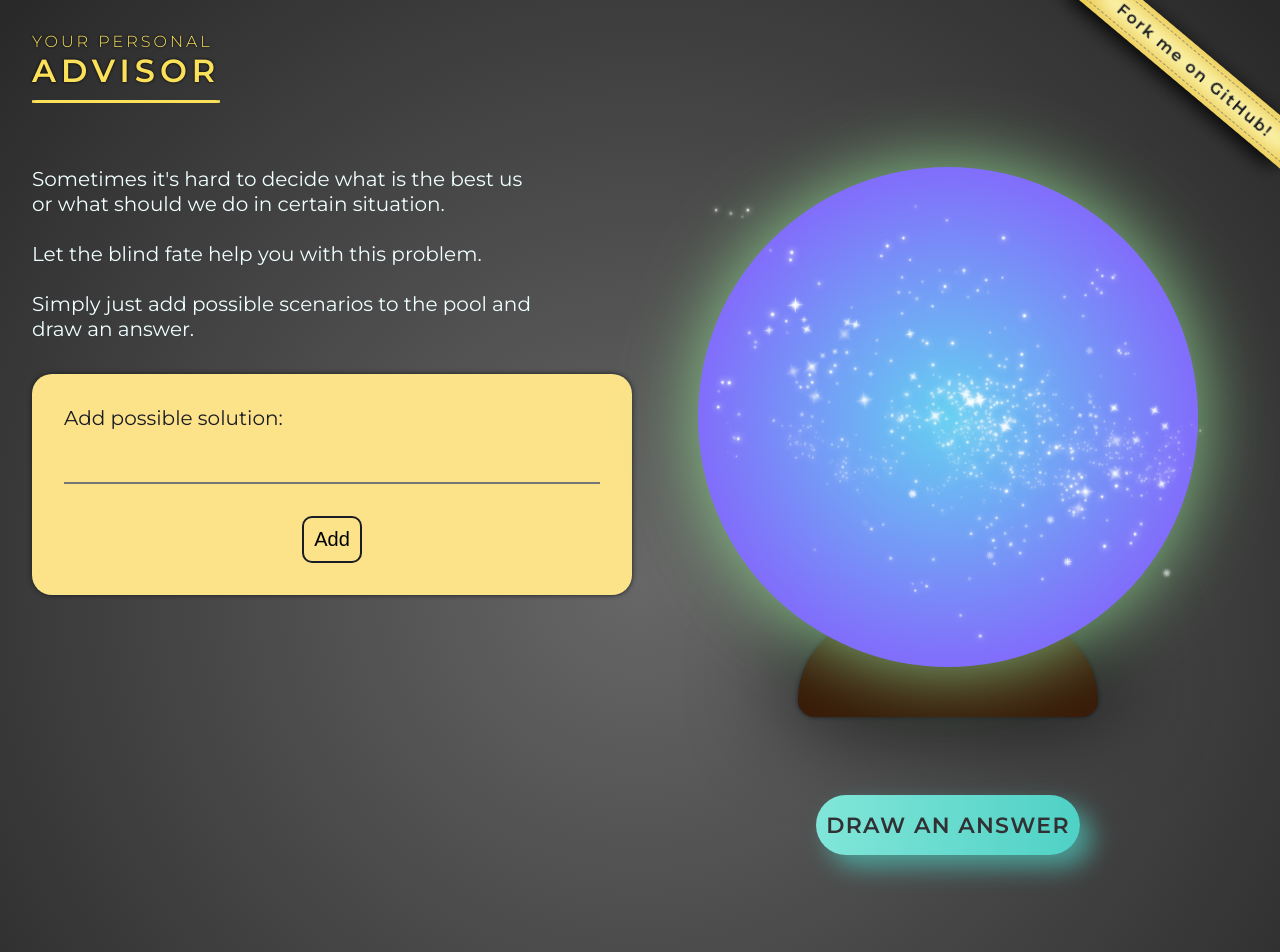
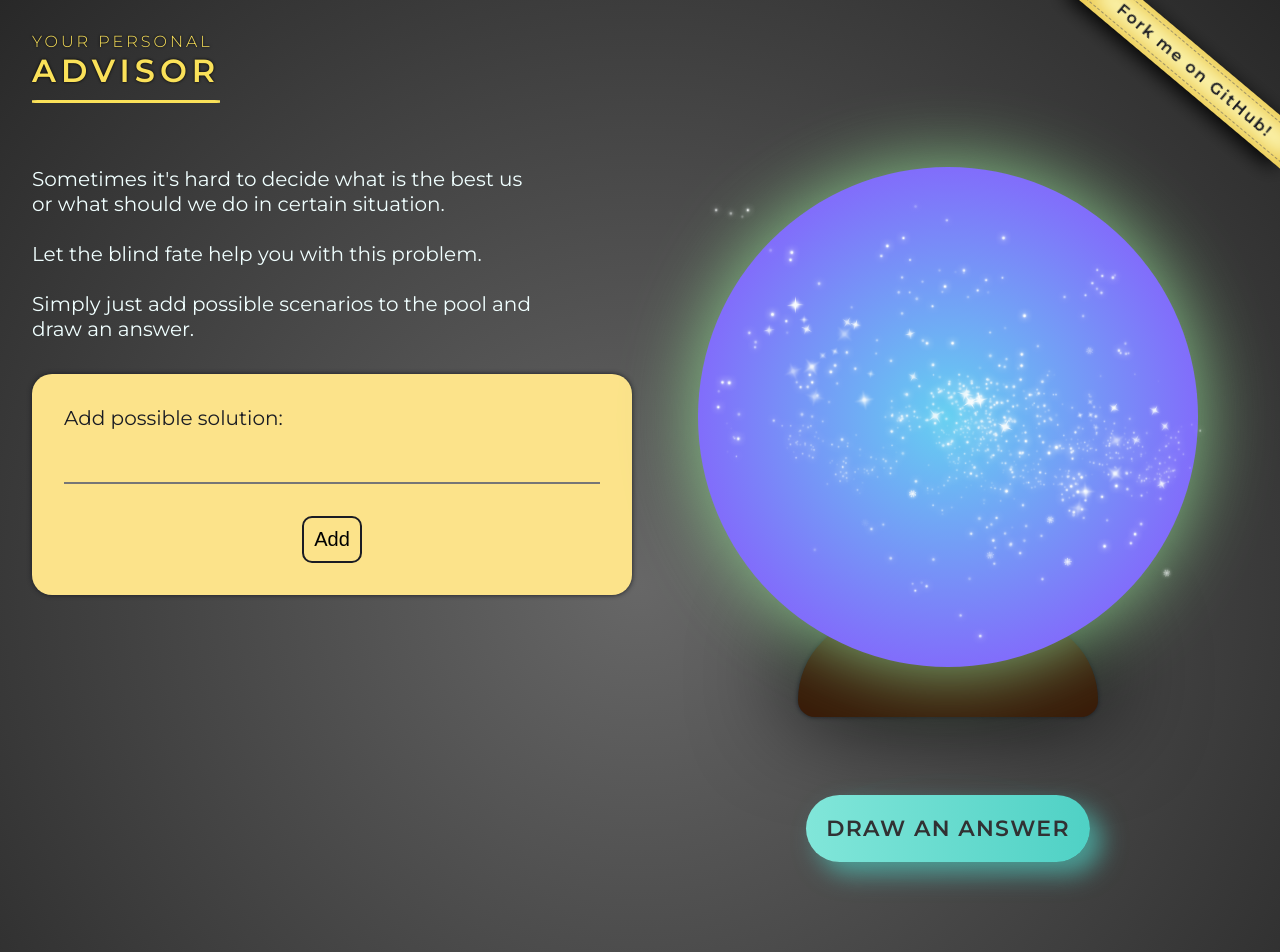
Before and after one commit to Paulina594/Advisor, a React (Create React App) app: page / in a window 1280 px wide. Shown: the top 952 px of the page. Built offline with nearby package versions, Linux system fonts and the light colour scheme.

Commit message:
drawing button padding increased

```diff
--- a/src/components/crystalBall/CrystalBall.scss
+++ b/src/components/crystalBall/CrystalBall.scss
@@ -126,7 +126,7 @@
   cursor: pointer;
   outline: none;
   position: relative;
-  padding: 10px;
+  padding: 20px;
 
   @media screen and (max-width: 576px) {
     min-width: 200px;
@@ -160,7 +160,7 @@
   &:before {
     content: '';
     border-radius: 1000px;
-    min-width: calc(250px + 12px);
+    min-width: calc(270px + 12px);
     min-height: calc(60px + 12px);
     border: 6px solid #00FFCB;
     box-shadow: 0 0 60px rgba(0, 255, 203, .64);
```
